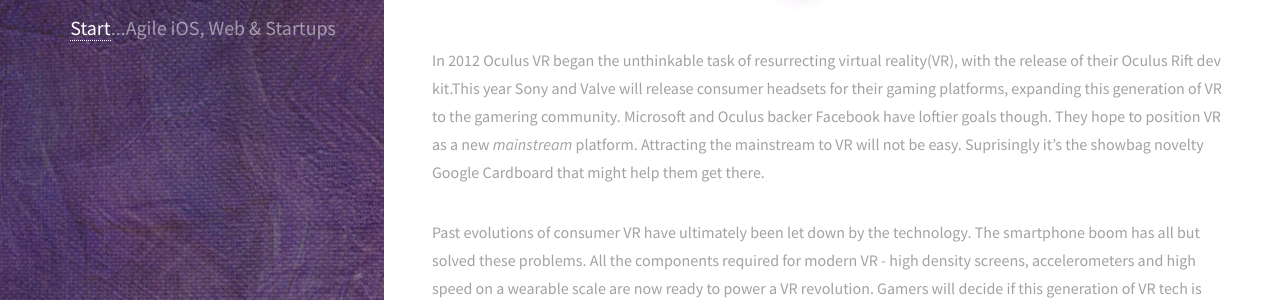
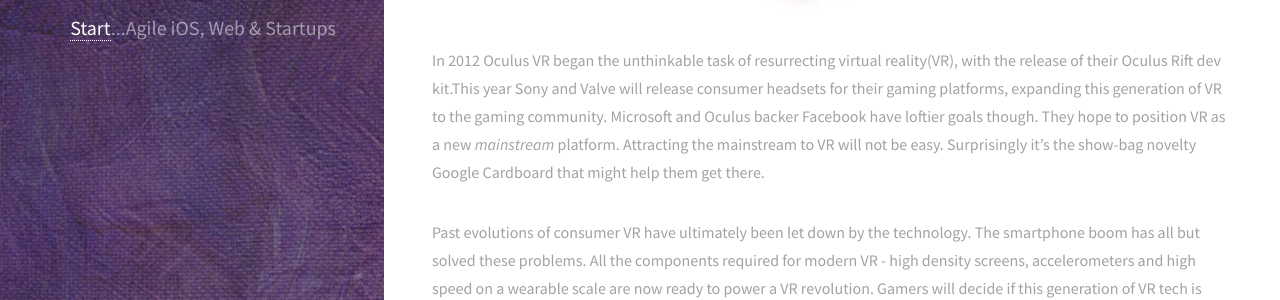
Before and after one commit to katalisha/katalisha.github.io, a Jekyll site: the page built from _posts/2015-03-03-Why-the-VR-industry-needs-google-cardboard.markdown, in a window 1280 px wide and 900 px high, scrolled down 488 px. Shown: the part 210-510 px from the top of the window. Built offline with Jekyll 4.4.1, drawn with Linux system fonts in a browser that asks for light colours.

Commit message:
Fixed some spelling mistakes

```diff
--- a/_posts/2015-01-20-Should-startups-invest-in-patents.markdown
+++ b/_posts/2015-01-20-Should-startups-invest-in-patents.markdown
@@ -6,7 +6,7 @@ Toyota recently announced it would allow competitors to use their new fuel cell
 
 Patents are a nice concept – I invent something original and if you copy my product I can take legal action. I’m motivated to innovate because my idea is protected. Unfortunately in the real world, the patent system can have a negative effect on innovation. This is particularly true in the startup space where (with motivation already plentiful) many companies don’t bother with them at all.
 
-The protection a patent provides is mostly in its perceived strength. It’s only proven when it’s tested. As Elon Musk stated in the Tesla press release: “receiving a patent really just meant that you bought a lottery ticket to a lawsuit”. Enforcing a patent is a gamble as your patent could be overturned and you lose even the perceived protection. Another potential result is your opposition finding a patent of their own that you infringe and counter sueing you.
+The protection a patent provides is mostly in its perceived strength. It’s only proven when it’s tested. As Elon Musk stated in the Tesla press release: “receiving a patent really just meant that you bought a lottery ticket to a lawsuit”. Enforcing a patent is a gamble as your patent could be overturned and you lose even the perceived protection. Another potential result is your opposition finding a patent of their own that you infringe and counter suing you.
 
 The patent system wasn’t designed for the rapid innovation of startups. Specifying an idea in the form of a patent, then staying within the bounds of that patent over time is unlikely. Within a few iterations you’ve innovated yourself out of the idea you paid to protect. Startups need to be able to pivot and focus on getting traction. Trying to keep to the patent can stifle innovation and growth.
 
@@ -14,4 +14,4 @@ Throw in patent trolls, international patents and the uncertainty around the pat
 
 The current patent system isn’t going anywhere, it’s an industry in it’s own right and calls for reform have been ignored for a long time. Startups need to be aware of the system and manage the risks to their business without losing focus of the metrics that count and innovating to create the best product.
 
-*Article orignally written for b2cloud.com.au*
+*Article originally written for b2cloud.com.au*
--- a/_posts/2015-03-03-Why-the-VR-industry-needs-google-cardboard.markdown
+++ b/_posts/2015-03-03-Why-the-VR-industry-needs-google-cardboard.markdown
@@ -3,7 +3,7 @@ layout: post
 title: Why the VR industry needs Google Cardboard
 ---
 <img src="/images/fulls/google-cardboard.jpg" class="fit image">
-In 2012 Oculus VR began the unthinkable task of resurrecting virtual reality(VR), with the release of their Oculus Rift dev kit.This year Sony and Valve will release consumer headsets for their gaming platforms, expanding this generation of VR to the gamering community. Microsoft and Oculus backer Facebook have loftier goals though. They hope to position VR as a new *mainstream* platform. Attracting the mainstream to VR will not be easy. Suprisingly it's the showbag novelty Google Cardboard that might help them get there.
+In 2012 Oculus VR began the unthinkable task of resurrecting virtual reality(VR), with the release of their Oculus Rift dev kit.This year Sony and Valve will release consumer headsets for their gaming platforms, expanding this generation of VR to the gaming community. Microsoft and Oculus backer Facebook have loftier goals though. They hope to position VR as a new *mainstream* platform. Attracting the mainstream to VR will not be easy. Surprisingly it's the show-bag novelty Google Cardboard that might help them get there.
 
 Past evolutions of consumer VR have ultimately been let down by the technology. The smartphone boom has all but solved these problems. All the components required for modern VR - high density screens, accelerometers and high speed on a wearable scale are now ready to power a VR revolution. Gamers will decide if this generation of VR tech is mature enough for consumers. VR and games is a pretty natural fit, but the jury is out on whether VR can become a mainstream platform.
 
```
